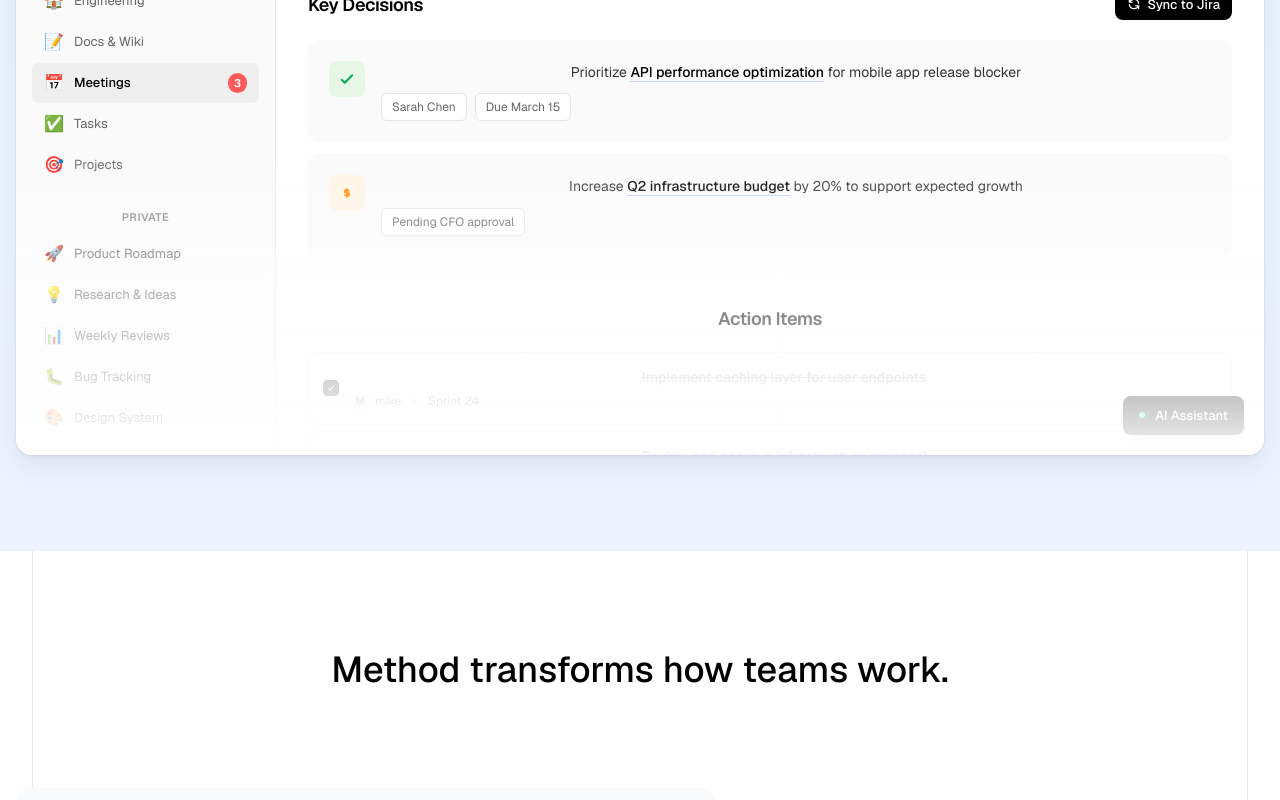
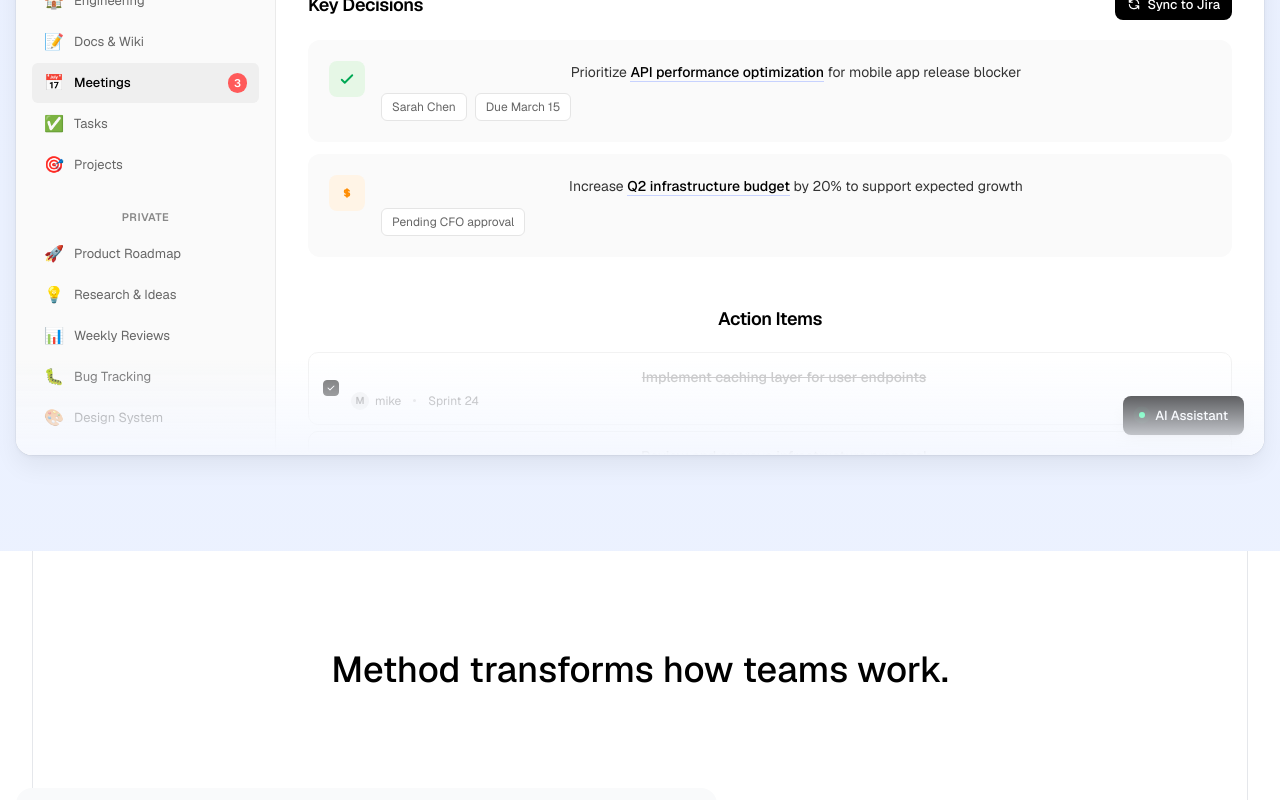
Before and after one commit to AmoghReddy45/method-landing-page, a Next.js app: page / in a window 1280 px wide. Shown: the part 960-1760 px from the top of the page. Built offline with nearby package versions, Linux system fonts and the light colour scheme; no server answers.

Commit message:
updated fade. updated 3 feature positioning

```diff
--- a/src/app/AnimatedThreeWays.tsx
+++ b/src/app/AnimatedThreeWays.tsx
@@ -213,7 +213,7 @@ export default function AnimatedThreeWays() {
       </div>
       <div className="w-full max-w-7xl flex flex-col lg:flex-row gap-20 items-start justify-center">
         {/* Left: Large Diagram */}
-        <div className="w-full lg:w-3/5 h-[500px] bg-gray-50 rounded-2xl flex items-center justify-center transition-all duration-700 ease-in-out sticky top-20">
+        <div className="w-full lg:w-3/5 h-[500px] bg-gray-50 rounded-2xl flex items-center justify-center transition-all duration-700 ease-in-out sticky top-40">
           <div className={`transition-opacity duration-300 ease-in-out ${isTransitioning ? 'opacity-25' : 'opacity-100'}`}>
             {points[selected].diagram}
           </div>
--- a/src/app/page.tsx
+++ b/src/app/page.tsx
@@ -613,7 +613,7 @@ export default function Home() {
             </div>
 
             {/* Bottom fade overlay */}
-            <div className="absolute bottom-0 left-0 right-0 h-80 bg-gradient-to-t from-white/95 to-transparent pointer-events-none rounded-b-2xl z-20"></div>
+            <div className="absolute bottom-0 left-0 right-0 h-24 bg-gradient-to-t from-[#F5F8FF] to-transparent pointer-events-none rounded-b-2xl z-20"></div>
           </div>
         </div>
       </section>
```
